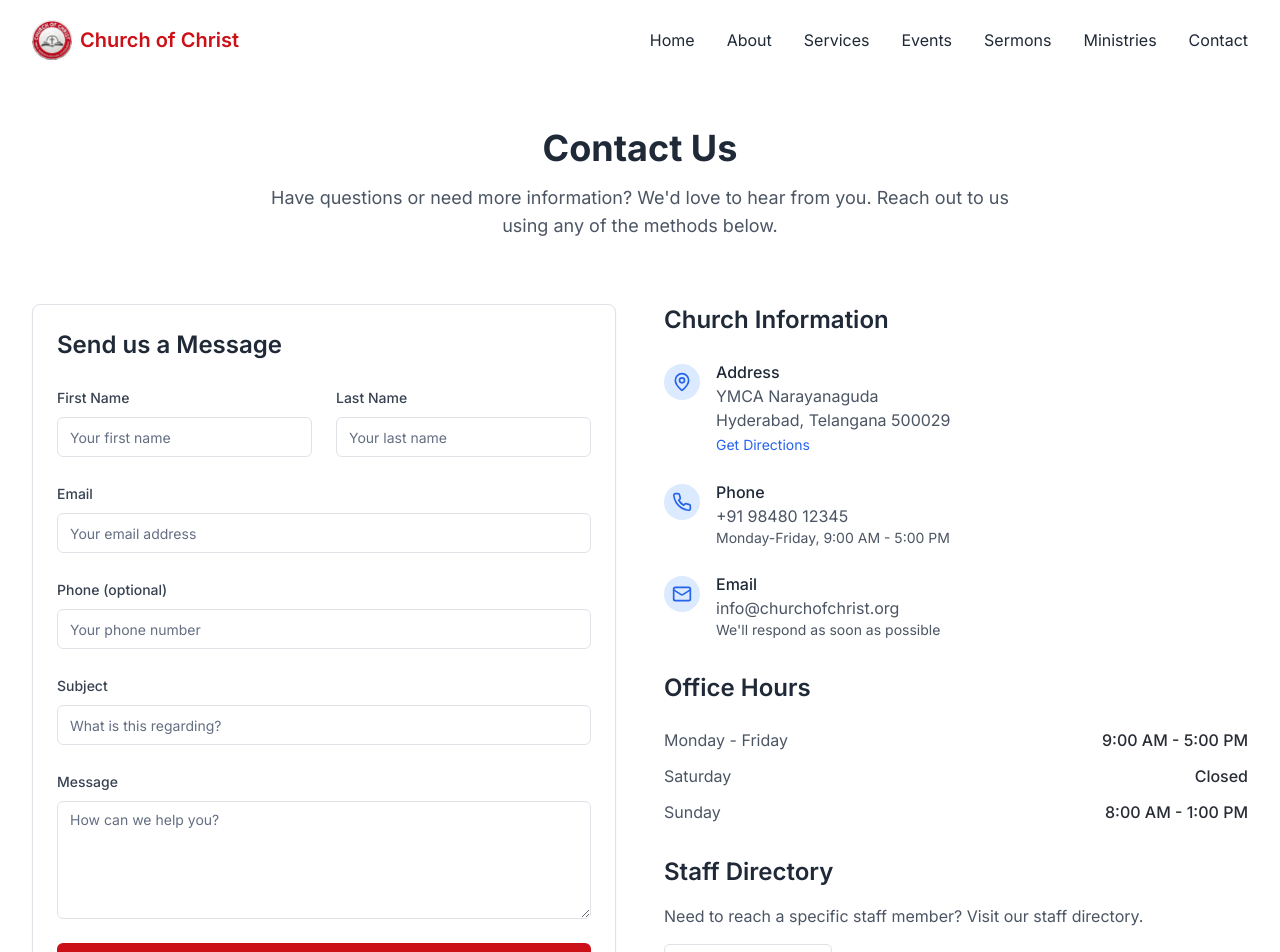
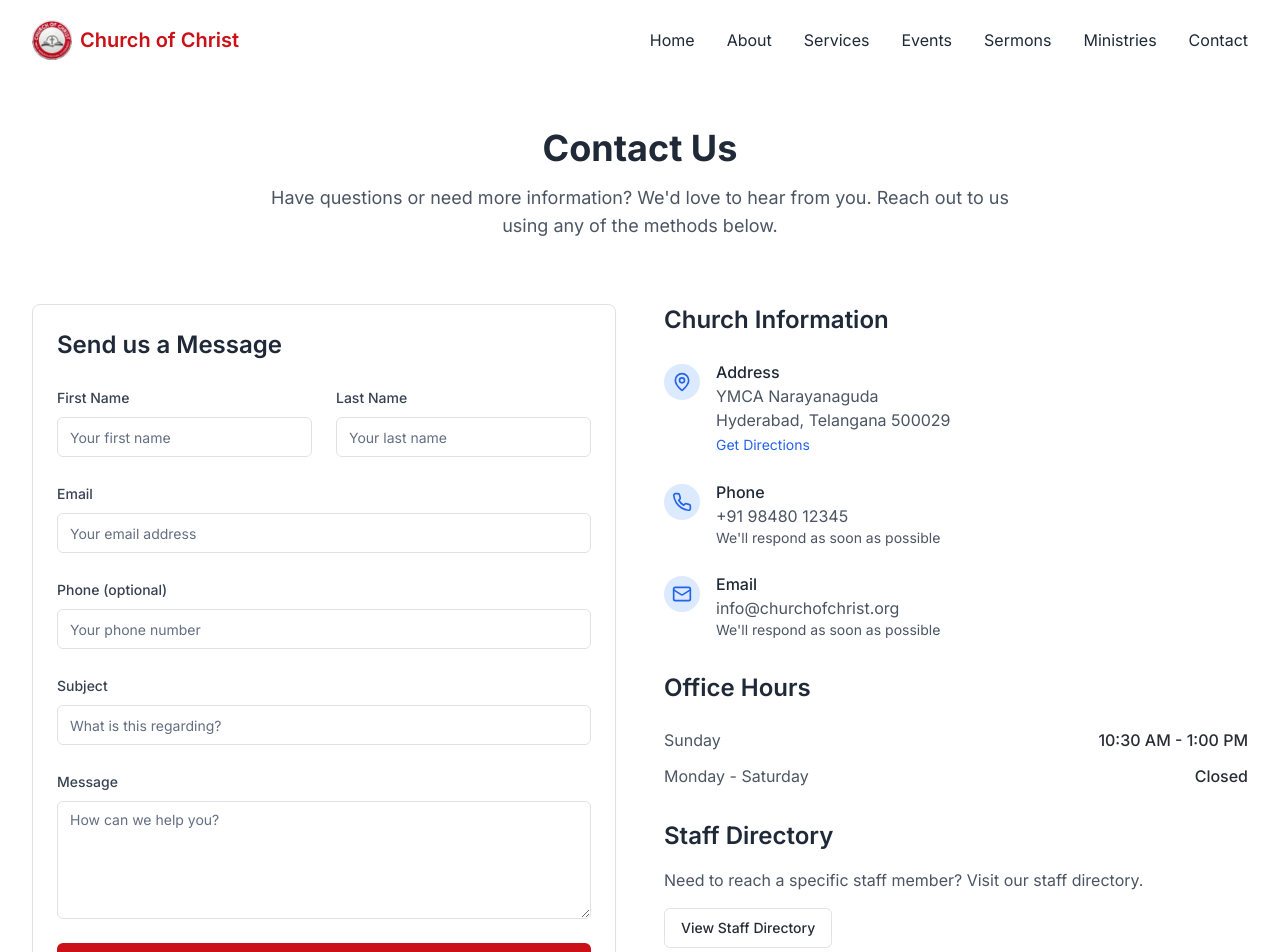
Before and after one commit to vamsiraj16/coc-hyd, a React (Vite) app: page /coc-hyd/contact in a window 1280 px wide. Shown: the top 952 px of the page. Built offline with nearby package versions, Linux system fonts and the light colour scheme.

Commit message:
Update office hours to Sunday only and standardize contact information format

```diff
--- a/package.json
+++ b/package.json
@@ -77,6 +77,7 @@
     "eslint": "^9.9.0",
     "eslint-plugin-react-hooks": "^5.1.0-rc.0",
     "eslint-plugin-react-refresh": "^0.4.9",
+    "gh-pages": "^6.3.0",
     "globals": "^15.9.0",
     "lovable-tagger": "^1.1.7",
     "postcss": "^8.4.47",
--- a/src/pages/Contact.tsx
+++ b/src/pages/Contact.tsx
@@ -95,7 +95,7 @@ const Contact = () => {
                   <div>
                     <h3 className="font-medium text-gray-800">Phone</h3>
                     <p className="text-gray-600">+91 98480 12345</p>
-                    <p className="text-gray-600 text-sm">Monday-Friday, 9:00 AM - 5:00 PM</p>
+                    <p className="text-gray-600 text-sm">We'll respond as soon as possible</p>
                   </div>
                 </div>
 
@@ -116,16 +116,12 @@ const Contact = () => {
               <h2 className="text-2xl font-semibold text-gray-800 mb-6">Office Hours</h2>
               <div className="space-y-3">
                 <div className="flex justify-between">
-                  <span className="text-gray-600">Monday - Friday</span>
-                  <span className="font-medium">9:00 AM - 5:00 PM</span>
+                  <span className="text-gray-600">Sunday</span>
+                  <span className="font-medium">10:30 AM - 1:00 PM</span>
                 </div>
                 <div className="flex justify-between">
-                  <span className="text-gray-600">Saturday</span>
+                  <span className="text-gray-600">Monday - Saturday</span>
                   <span className="font-medium">Closed</span>
-                </div>
-                <div className="flex justify-between">
-                  <span className="text-gray-600">Sunday</span>
-                  <span className="font-medium">8:00 AM - 1:00 PM</span>
                 </div>
               </div>
             </div>
--- a/src/pages/Services.tsx
+++ b/src/pages/Services.tsx
@@ -119,7 +119,7 @@ const Services = () => {
           </Card>
         </div>
 
-        <div className="mb-16">
+        {/* <div className="mb-16">
           <h2 className="text-2xl font-semibold text-gray-800 mb-6 text-center">Special Services</h2>
           <div className="grid grid-cols-1 md:grid-cols-3 gap-6">
             <Card className="border-primary/20 hover:shadow-md transition-shadow duration-300">
@@ -155,7 +155,7 @@ const Services = () => {
               </CardContent>
             </Card>
           </div>
-        </div>
+        </div> */}
 
         <div className="text-center">
           <h2 className="text-2xl font-semibold text-gray-800 mb-4">What to Expect</h2>
```
Also changed, not shown: 1 other file (tests, documents, lock files or other folders).
